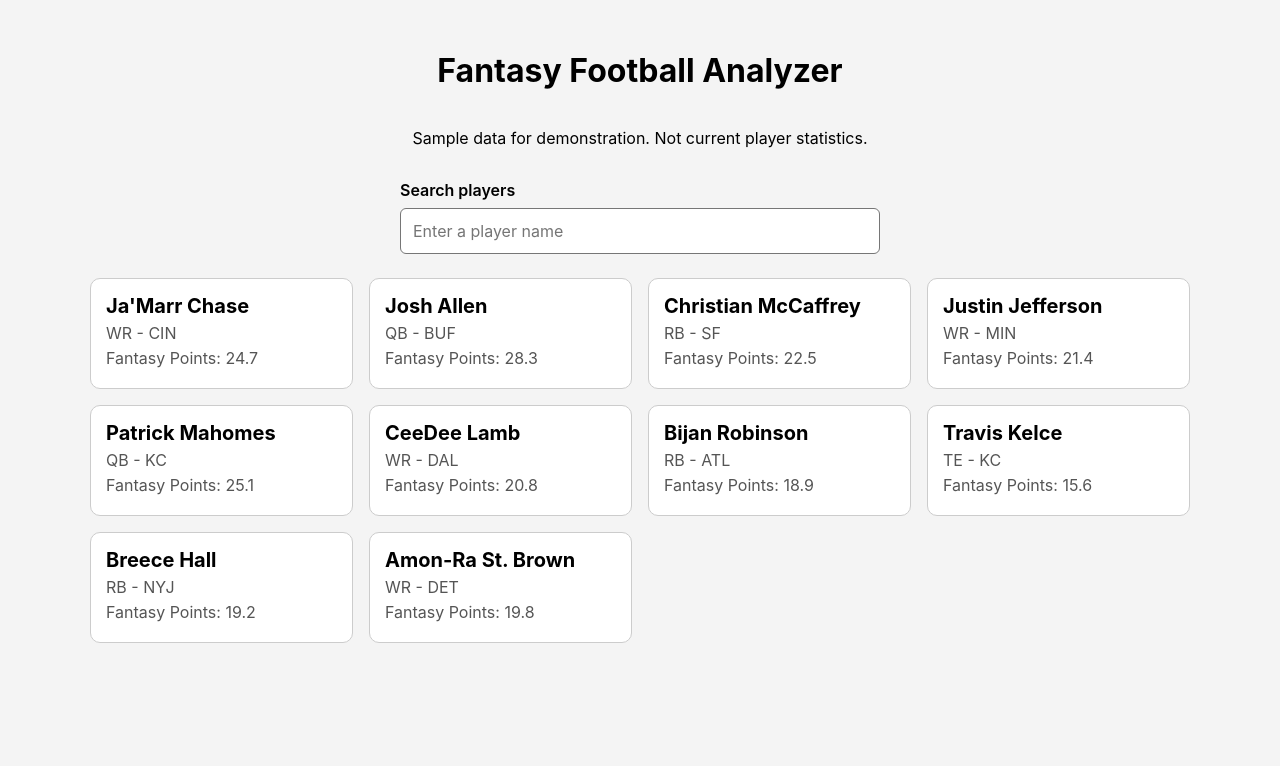
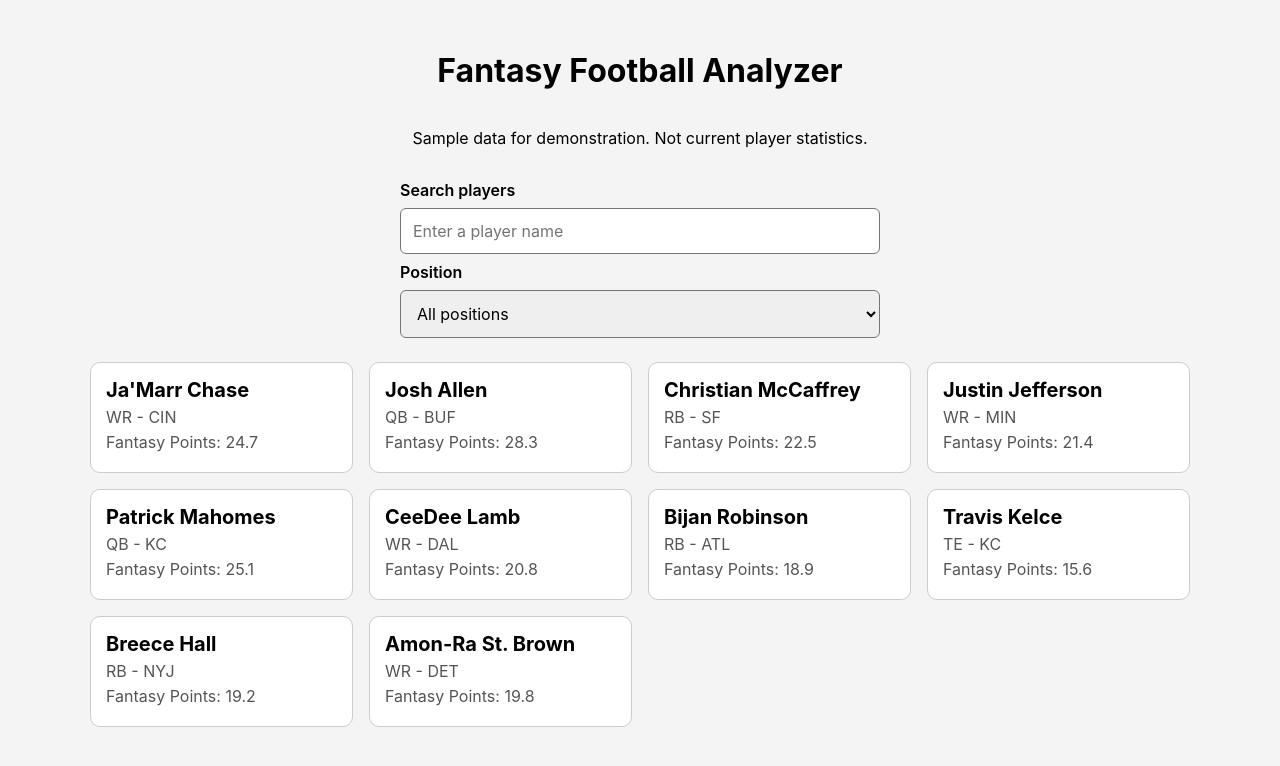
Before and after one commit to CollinCreech/fantasy-football-analyzer, a React (Create React App) app in the folder ffa/: page / in a window 1280 px wide. Shown: the top 766 px of the page. Built offline with nearby package versions, Linux system fonts and the light colour scheme.

Commit message:
Add position filter that works with player search

```diff
--- a/ffa/src/App.css
+++ b/ffa/src/App.css
@@ -27,7 +27,8 @@
   font-weight: 600;
 }
 
-.player-search input {
+.player-search input,
+.player-search select {
   width: 100%;
   padding: 12px;
   border: 1px solid #767676;
@@ -35,7 +36,8 @@
   font: inherit;
 }
 
-.player-search input:focus-visible {
+.player-search input:focus-visible,
+.player-search select:focus-visible {
   outline: 3px solid #2563eb;
   outline-offset: 2px;
 }
--- a/ffa/src/App.js
+++ b/ffa/src/App.js
@@ -5,10 +5,18 @@ import { useState } from "react";
 
 function App() {
   const [searchTerm, setSearchTerm] = useState("");
+  const [selectedPosition, setSelectedPosition] = useState("ALL");
 
-  const filteredPlayers = players.filter((player) =>
-    player.name.toLowerCase().includes(searchTerm.trim().toLowerCase()),
-  );
+  const filteredPlayers = players.filter((player) => {
+    const matchesSearch = player.name
+      .toLowerCase()
+      .includes(searchTerm.trim().toLowerCase());
+
+    const matchesPosition =
+      selectedPosition === "ALL" || player.position === selectedPosition;
+
+    return matchesSearch && matchesPosition;
+  });
 
   return (
     <div className="App">
@@ -24,6 +32,18 @@ function App() {
           value={searchTerm}
           onChange={(event) => setSearchTerm(event.target.value)}
         />
+        <label htmlFor="position-filter">Position</label>
+        <select
+          id="position-filter"
+          value={selectedPosition}
+          onChange={(event) => setSelectedPosition(event.target.value)}
+        >
+          <option value="ALL">All positions</option>
+          <option value="QB">Quarterback</option>
+          <option value="RB">Running back</option>
+          <option value="WR">Wide receiver</option>
+          <option value="TE">Tight end</option>
+        </select>
       </div>
 
       {filteredPlayers.length === 0 && <p role="status">No players found.</p>}
```
Also changed, not shown: 1 other file (tests, documents, lock files or other folders).
